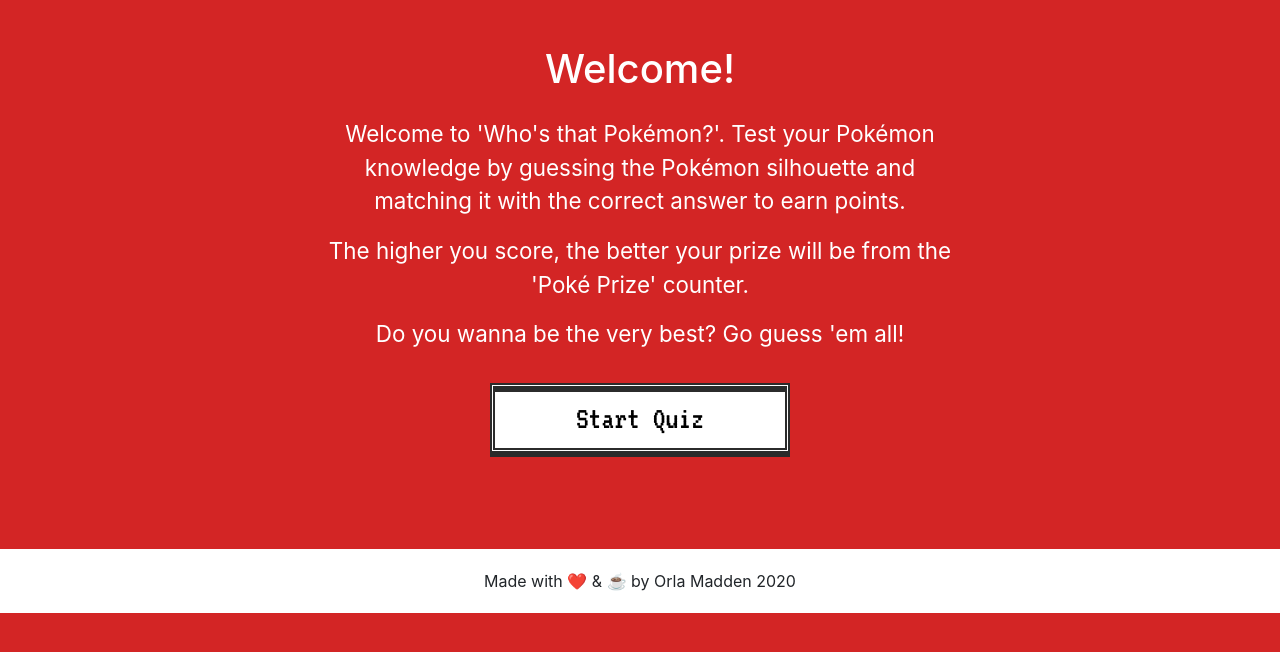
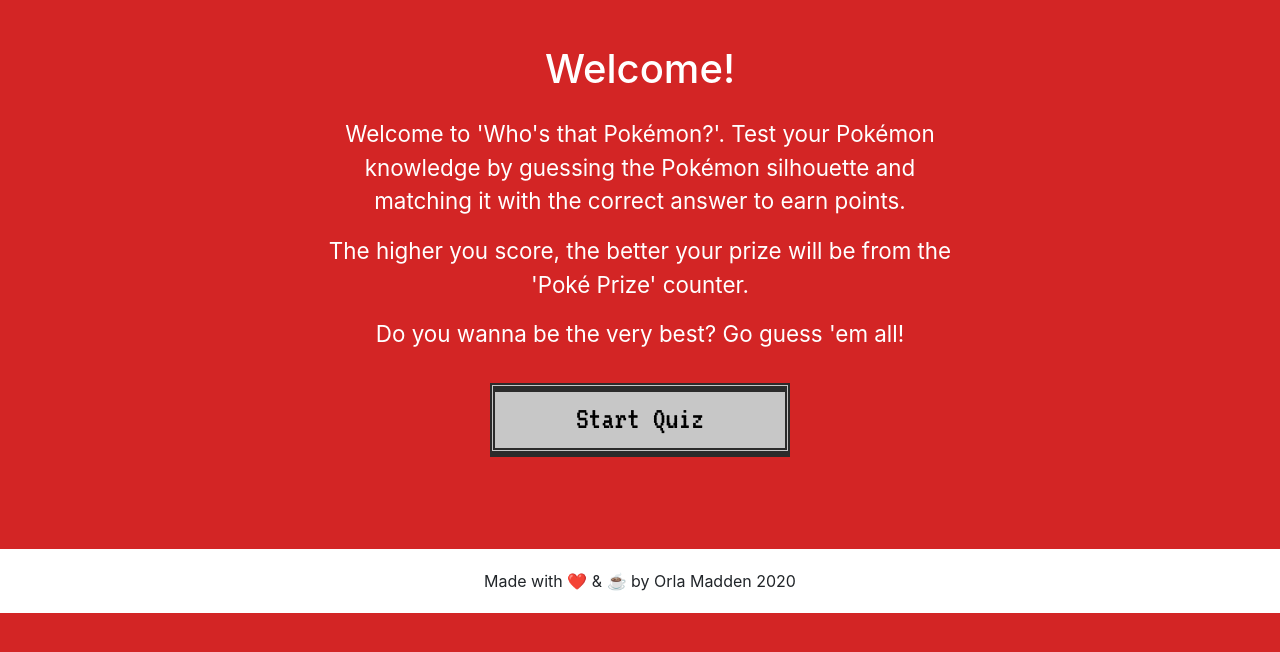
Before and after one commit to Code-Institute-Submissions/whos-that-pokemon, a plain HTML site: page index.html in a window 1280 px wide. In both pictures the pointer is over the button "Start Quiz". Shown: the part 132-784 px from the top of the page. Drawn offline with nearby package versions, Linux system fonts and the light colour scheme; some packages are replaced by stand-ins of ours; a script that the page names is missing.

Commit message:
added hover colour to start game button

```diff
--- a/assets/css/main.css
+++ b/assets/css/main.css
@@ -58,7 +58,7 @@ body {
     border: 5px double #2b2b2b;
     box-shadow: inset 0 0.25rem 0 #2b2b2b, 0 0.25rem 0 #2b2b2b;
 }
-.answer-btn:hover {
+.answer-btn:hover, .start-game-btn:hover {
      background-color: #c7c7c7;
 }
 
```
